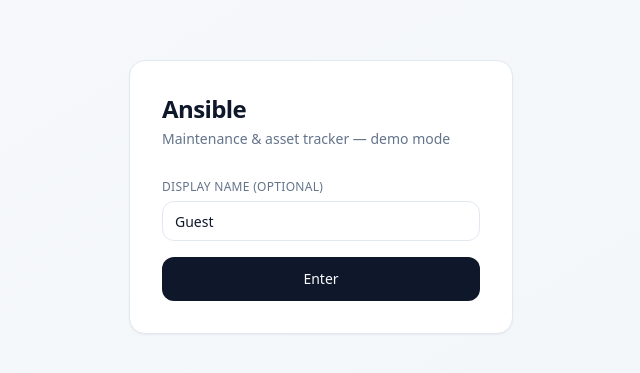
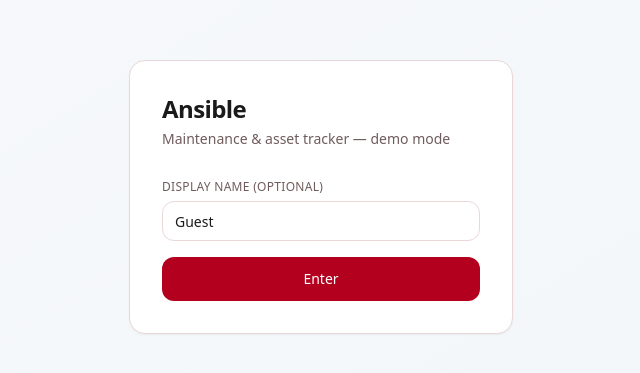
Before and after one commit to ArchieCrawford/Ansible, a Next.js app: page / in a window 1280 px wide. Shown: the part 203-576 px from the top of the page, without its empty margins (319-959 px from the left). Built offline with nearby package versions, Linux system fonts and the light colour scheme.

Commit message:
feat(theme): Firehouse Subs-inspired red theme; move Ansible brand to topbar

```diff
--- a/src/components/layout/Sidebar.tsx
+++ b/src/components/layout/Sidebar.tsx
@@ -17,8 +17,7 @@
   return (
     <aside className="hidden w-64 shrink-0 border-r border-border bg-background p-4 md:flex md:flex-col">
       <div className="mb-8 px-2">
-        <div className="text-lg font-bold">Ansible</div>
-        <div className="text-xs text-muted-foreground">Maintenance</div>
+        <div className="text-xs font-semibold uppercase tracking-wider text-muted-foreground">Maintenance</div>
       </div>
       <nav className="space-y-1">
         {links.map((l) => {
--- a/src/components/layout/Topbar.tsx
+++ b/src/components/layout/Topbar.tsx
@@ -8,14 +8,22 @@
   const guestName = useUIStore((s) => s.guestName)
   const setEntered = useUIStore((s) => s.setEntered)
   return (
-    <header className="flex h-14 items-center justify-between border-b border-border bg-background px-6">
-      <div className="text-sm text-muted-foreground">
-        Signed in as <span className="font-medium text-foreground">{guestName}</span>
+    <header className="flex h-14 items-center justify-between border-b border-border bg-[hsl(var(--brand))] px-6 text-white">
+      <div className="text-xl font-extrabold tracking-tight">Ansible</div>
+      <div className="flex items-center gap-4">
+        <div className="text-sm text-white/80">
+          Signed in as <span className="font-medium text-white">{guestName}</span>
+        </div>
+        <Button
+          variant="ghost"
+          size="sm"
+          onClick={() => setEntered(false)}
+          className="text-white hover:bg-white/15 hover:text-white"
+        >
+          <LogOut className="mr-2 h-4 w-4" />
+          Exit
+        </Button>
       </div>
-      <Button variant="ghost" size="sm" onClick={() => setEntered(false)}>
-        <LogOut className="mr-2 h-4 w-4" />
-        Exit
-      </Button>
     </header>
   )
 }
--- a/src/styles/globals.css
+++ b/src/styles/globals.css
@@ -4,32 +4,42 @@
 
 @layer base {
   :root {
+    /* Firehouse Subs–inspired red theme */
     --background: 0 0% 100%;
-    --foreground: 222.2 47.4% 11.2%;
+    --foreground: 0 0% 10%;
 
     --card: 0 0% 100%;
-    --card-foreground: 222.2 47.4% 11.2%;
+    --card-foreground: 0 0% 10%;
 
-    --primary: 222.2 47.4% 11.2%;
-    --primary-foreground: 210 40% 98%;
+    /* Firehouse red ~ #E4002B */
+    --primary: 350 100% 35%;
+    --primary-foreground: 0 0% 100%;
 
-    --secondary: 210 40% 96.1%;
-    --secondary-foreground: 222.2 47.4% 11.2%;
+    /* Soft cream/red wash */
+    --secondary: 0 70% 96%;
+    --secondary-foreground: 350 100% 25%;
 
-    --muted: 210 40% 96.1%;
-    --muted-foreground: 215.4 16.3% 46.9%;
+    --muted: 0 30% 96%;
+    --muted-foreground: 0 10% 40%;
 
-    --accent: 210 40% 96.1%;
-    --accent-foreground: 222.2 47.4% 11.2%;
+    /* Yellow accent like the FHS shield */
+    --accent: 45 100% 92%;
+    --accent-foreground: 350 100% 25%;
 
-    --destructive: 0 84% 60%;
-    --destructive-foreground: 210 40% 98%;
+    --destructive: 0 84% 50%;
+    --destructive-foreground: 0 0% 100%;
 
-    --border: 214.3 31.8% 91.4%;
-    --input: 214.3 31.8% 91.4%;
-    --ring: 222.2 47.4% 11.2%;
+    --border: 0 30% 88%;
+    --input: 0 30% 88%;
+    --ring: 350 100% 35%;
 
     --radius: 0.75rem;
+
+    /* Brand tokens */
+    --brand: 350 100% 35%;
+    --brand-foreground: 0 0% 100%;
+    --brand-dark: 350 100% 22%;
+    --brand-yellow: 48 100% 50%;
   }
 
   * {
```
